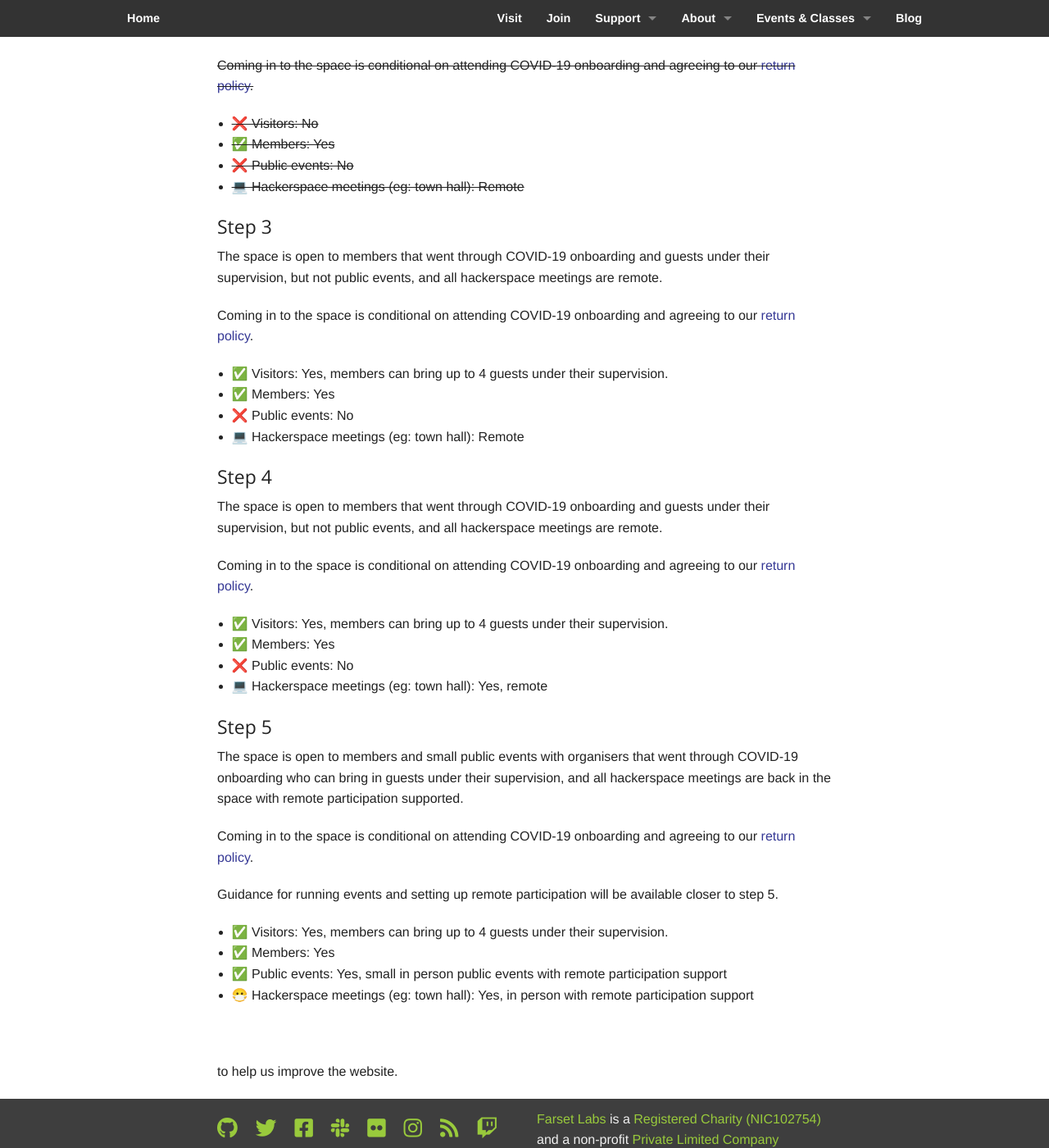
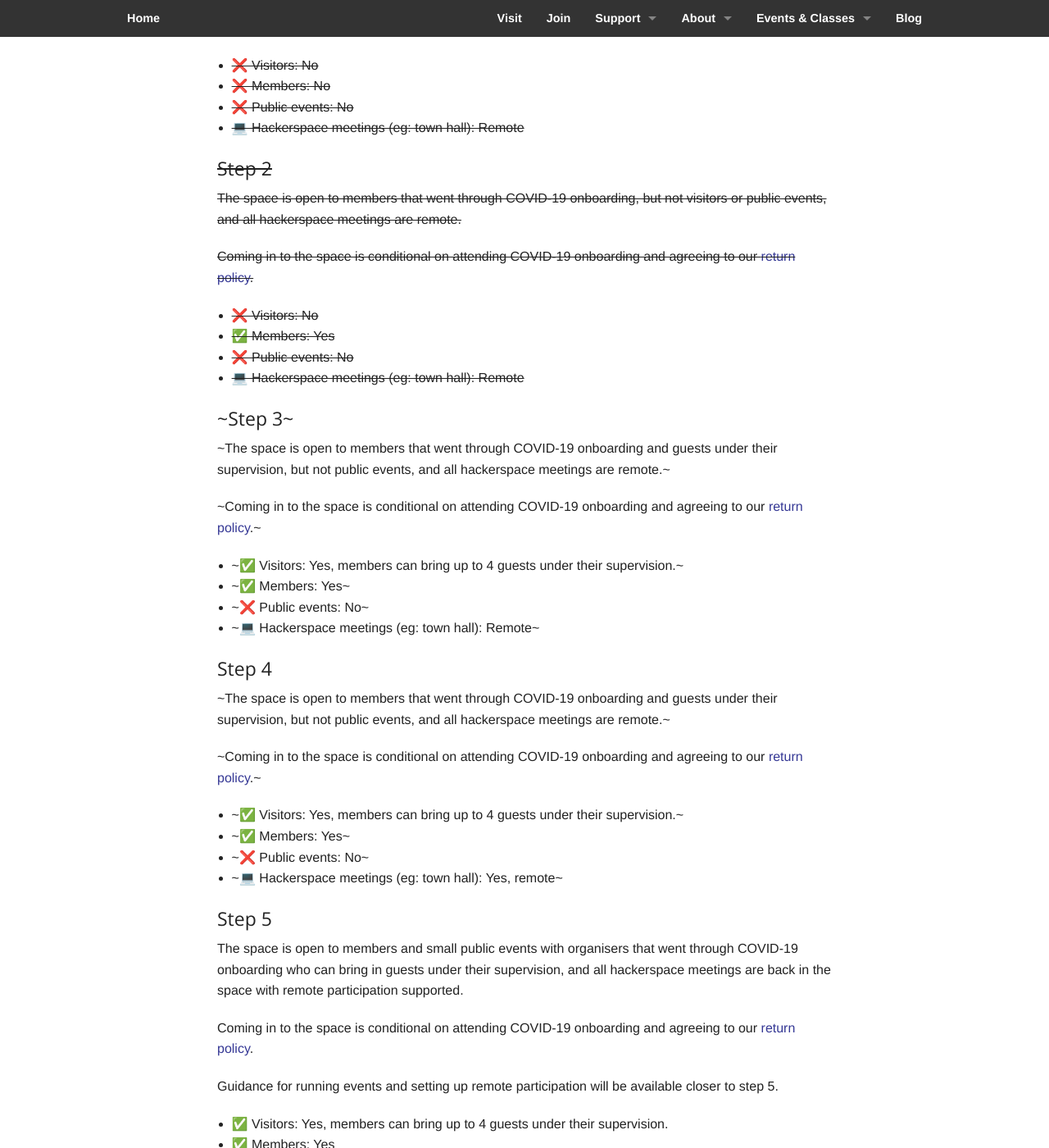
Before and after one commit to FarsetLabs/farsetlabs.github.io, a Jekyll site: the page built from coronavirus.md, in a window 1280 px wide and 1400 px high, scrolled down 1868 px. Shown: the whole window at 82% size. Built offline with Jekyll 4.4.1, drawn with Linux system fonts in a browser that asks for light colours; nearby versions of some CDN libraries; our own code applies the rules of GitHub Pages for plain Markdown files; some of the changed text lies outside the part shown.

Commit message:
Update Coronavirus Status to Step 5 (#333)
* Update Coronavirus Status to Step 5

* Update Coronavirus Policy with Guidance for Events

Co-authored-by: @art <art@farsetlabs.org.uk>

```diff
--- a/coronavirus.md
+++ b/coronavirus.md
@@ -76,27 +82,27 @@
 * ~~❌ Public events: No~~
 * ~~💻 Hackerspace meetings (eg: town hall): Remote~~
 
-#### Step 3
+#### ~Step 3~
 
-The space is open to members that went through COVID-19 onboarding and guests under their supervision, but not public events, and all hackerspace meetings are remote.
+~The space is open to members that went through COVID-19 onboarding and guests under their supervision, but not public events, and all hackerspace meetings are remote.~
 
-Coming in to the space is conditional on attending COVID-19 onboarding and agreeing to our [return policy].
+~Coming in to the space is conditional on attending COVID-19 onboarding and agreeing to our [return policy].~
 
-* ✅ Visitors: Yes, members can bring up to 4 guests under their supervision.
-* ✅ Members: Yes
-* ❌ Public events: No
-* 💻 Hackerspace meetings (eg: town hall): Remote
+* ~✅ Visitors: Yes, members can bring up to 4 guests under their supervision.~
+* ~✅ Members: Yes~
+* ~❌ Public events: No~
+* ~💻 Hackerspace meetings (eg: town hall): Remote~
 
 #### Step 4
 
-The space is open to members that went through COVID-19 onboarding and guests under their supervision, but not public events, and all hackerspace meetings are remote.
+~The space is open to members that went through COVID-19 onboarding and guests under their supervision, but not public events, and all hackerspace meetings are remote.~
 
-Coming in to the space is conditional on attending COVID-19 onboarding and agreeing to our [return policy].
+~Coming in to the space is conditional on attending COVID-19 onboarding and agreeing to our [return policy].~
 
-* ✅ Visitors: Yes, members can bring up to 4 guests under their supervision.
-* ✅ Members: Yes
-* ❌ Public events: No
-* 💻 Hackerspace meetings (eg: town hall): Yes, remote
+* ~✅ Visitors: Yes, members can bring up to 4 guests under their supervision.~
+* ~✅ Members: Yes~
+* ~❌ Public events: No~
+* ~💻 Hackerspace meetings (eg: town hall): Yes, remote~
 
 #### Step 5
 
```
Also changed, not shown: other parts of coronavirus.md (+14 -8 lines).
